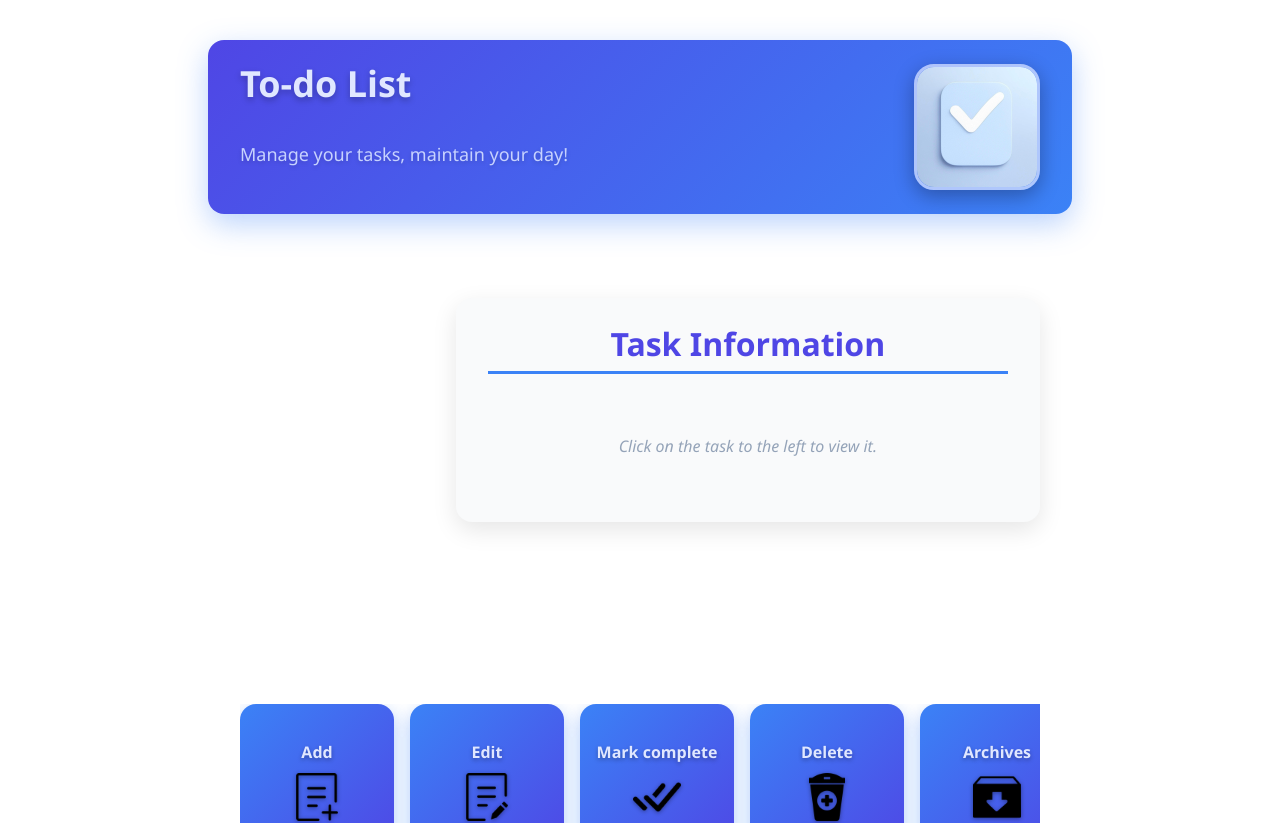
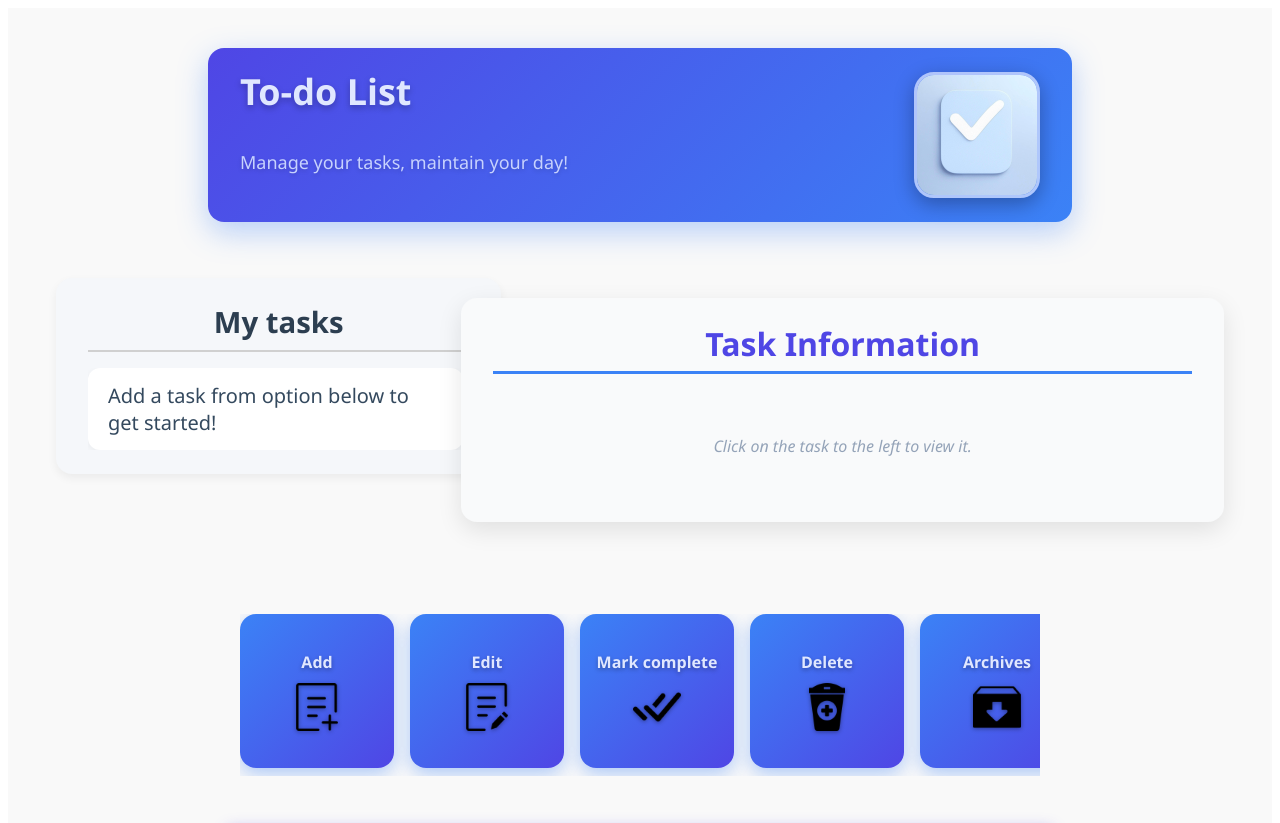
Before and after one commit to sunil-poudel/to-do-list, an Angular app: page / in a window 1280 px wide. Shown: the top 823 px of the page. Built offline with nearby package versions, Linux system fonts and the light colour scheme; a web font is replaced by a local one.

Commit message:
style app

```diff
--- a/src/app/app.css
+++ b/src/app/app.css
@@ -1,23 +1,53 @@
-/* Add this to your global or app-level CSS */
+/* app.component.css */
 
-#tasks_and_task {
-  max-width: 800px; /* same max-width as header/footer */
-  margin: 20px auto 40px;
-  display: grid;
-  grid-template-columns: 1fr 1.2fr; /* tasks list and task details side by side */
-  gap: 24px;
-  font-family: 'Segoe UI', Tahoma, Geneva, Verdana, sans-serif;
+:host {
+  display: flex;
+  flex-direction: column;
+  min-height: 100vh;
+  background-color: #f9f9f9;
+  font-family: 'Segoe UI', Tahoma, sans-serif;
 }
 
-/* Make sure tasks and task components fill their grid areas */
-#app_tasks, #app_task {
+/* Container for everything between header and footer */
+.main-container {
+  flex: 1;
+  max-width: 1200px;
   width: 100%;
-  height: auto;
+  margin: 0 auto;
+  display: flex;
+  flex-direction: column;
+  padding: 16px;
+  box-sizing: border-box;
 }
 
-/* Optional: scroll if tasks list grows tall */
+/* Two-column layout for tasks and task detail */
+#tasks_and_task {
+  display: flex;
+  gap: 24px;
+  flex: 1;
+  flex-wrap: wrap; /* for small screens */
+}
+
 #app_tasks {
-  max-height: 600px;
-  overflow-y: auto;
-  padding-right: 8px; /* some padding so scrollbar doesn't overlap */
+  flex: 1;
+  min-width: 280px;
 }
+
+#app_task {
+  flex: 2;
+  min-width: 320px;
+}
+
+app-menu {
+  margin-top: 32px;
+  width: 100%;
+}
+
+/* Keep footer consistent with header width */
+app-footer {
+  max-width: 1200px;
+  margin: 0 auto;
+  padding: 12px 16px;
+  width: 100%;
+  box-sizing: border-box;
+}
--- a/src/app/app.html
+++ b/src/app/app.html
@@ -1,11 +1,16 @@
-<app-header/>
-<div id="tasks_and_task">
-  <div style="grid-area: tasks" id="app_tasks">
-    <app-tasks/>
+<app-header></app-header>
+
+<div class="main-container">
+  <div id="tasks_and_task">
+    <div id="app_tasks">
+      <app-tasks></app-tasks>
+    </div>
+    <div id="app_task">
+      <app-task></app-task>
+    </div>
   </div>
-  <div style="grid-area: task" id="app_task">
-    <app-task/>
-  </div>
+
+  <app-menu (submittedTaskToApp)="getNewlyAddedTask($event)"></app-menu>
 </div>
-<app-menu (submittedTaskToApp)="getNewlyAddedTask($event)" />
-<app-footer/>
+
+<app-footer></app-footer>
--- a/src/app/tasks/tasks.css
+++ b/src/app/tasks/tasks.css
@@ -1,42 +1,54 @@
-div#tasks_list{
-  height: 300px;
-  /*width: 25%;*/
-  /*border: 2px solid black;*/
-  overflow: scroll;
+/* tasks.css */
+
+#tasks_div {
+  width: 100%;
+  padding: 24px 32px;
+  background-color: #f5f7fa;
+  border-radius: 16px;
+  box-shadow: 0 4px 10px rgba(0, 0, 0, 0.06);
+  display: flex;
+  flex-direction: column;
+  gap: 16px;
 }
-div.tasks{
-  border: 1px solid black;
-  margin: 10px 10px;
-  font-size: 20pt;
+
+#tasks_heading h1 {
+  margin: 0;
+  font-size: 22pt;
+  color: #2c3e50;
+  font-weight: 600;
+  font-family: 'Segoe UI', Tahoma, Geneva, Verdana, sans-serif;
   text-align: center;
-  padding: 1px;
-  border-radius: 5px;
+  border-bottom: 2px solid #d0d0d0;
+  padding-bottom: 8px;
 }
-div.tasks:hover{
-  background-color: green;
-  color: white;
+
+#tasks_list {
+  display: flex;
+  flex-direction: column;
+  gap: 10px;
+  max-height: 500px;
+  overflow-y: auto;
+  padding-right: 6px;
 }
-div.tasks.selected{
-  background-color: blue;
-  color: white;
+
+.tasks {
+  background-color: white;
+  padding: 14px 20px;
+  border-radius: 12px;
+  box-shadow: 0 2px 6px rgba(0, 0, 0, 0.05);
+  font-size: 15pt;
+  color: #34495e;
+  cursor: pointer;
+  transition: all 0.2s ease-in-out;
+  font-family: 'Segoe UI', Tahoma, Geneva, Verdana, sans-serif;
 }
-div.tasks.selectedArchive{
-  background-color: red;
-  color: white;
+
+.tasks:hover {
+  background-color: #e3f2fd;
 }
-@media(max-width: 336px){
-  div#tasks_list{
-    margin-top: 60px;
-  }
 
+.tasks.selected {
+  background-color: #bbdefb;
+  border-left: 6px solid #1976d2;
+  font-weight: 600;
 }
-@media(min-width: 511px){
-  div#tasks_list{
-    margin-top: 60px;
-  }
-}
-@media(min-width: 516px){
-  div#tasks_list{
-    margin-top: 10px;
-  }
-}
```
